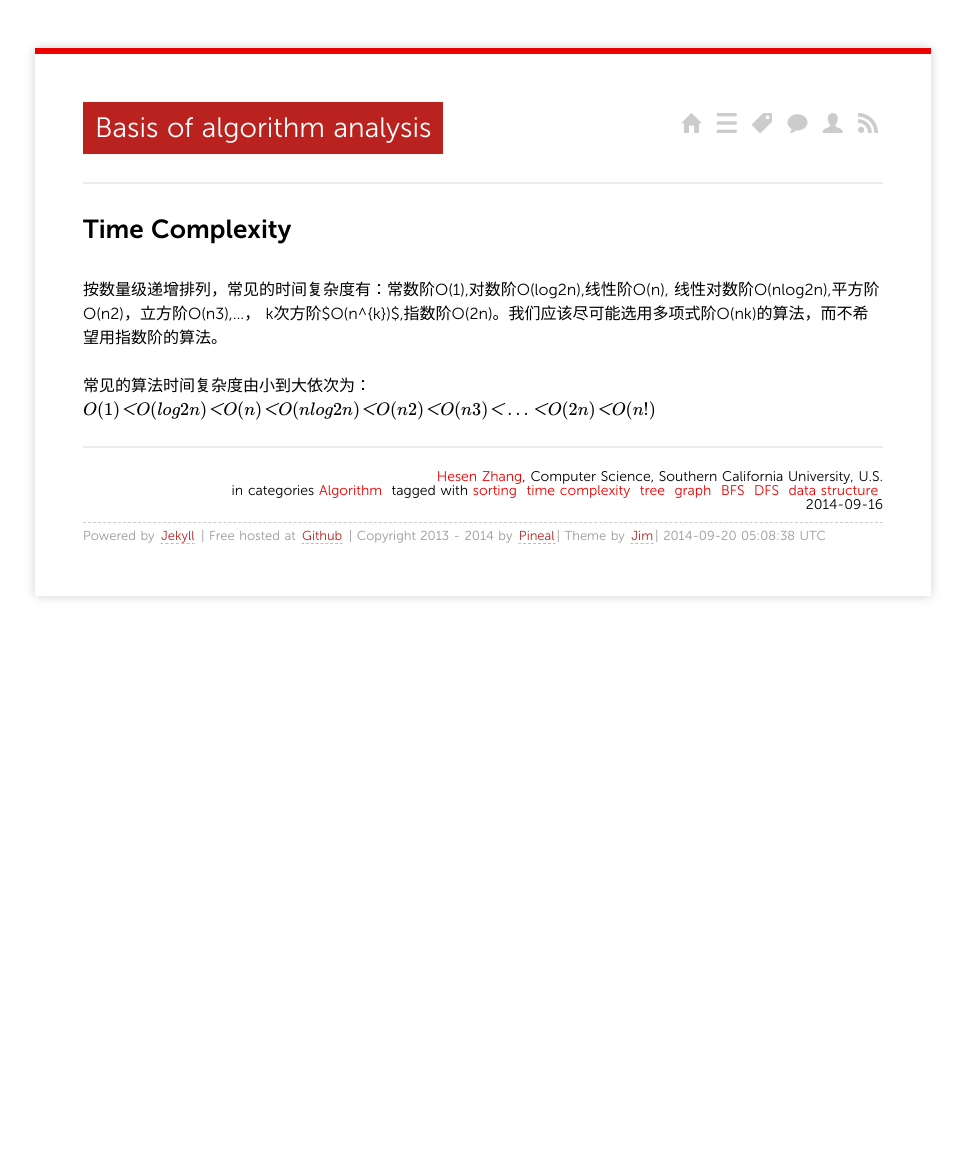
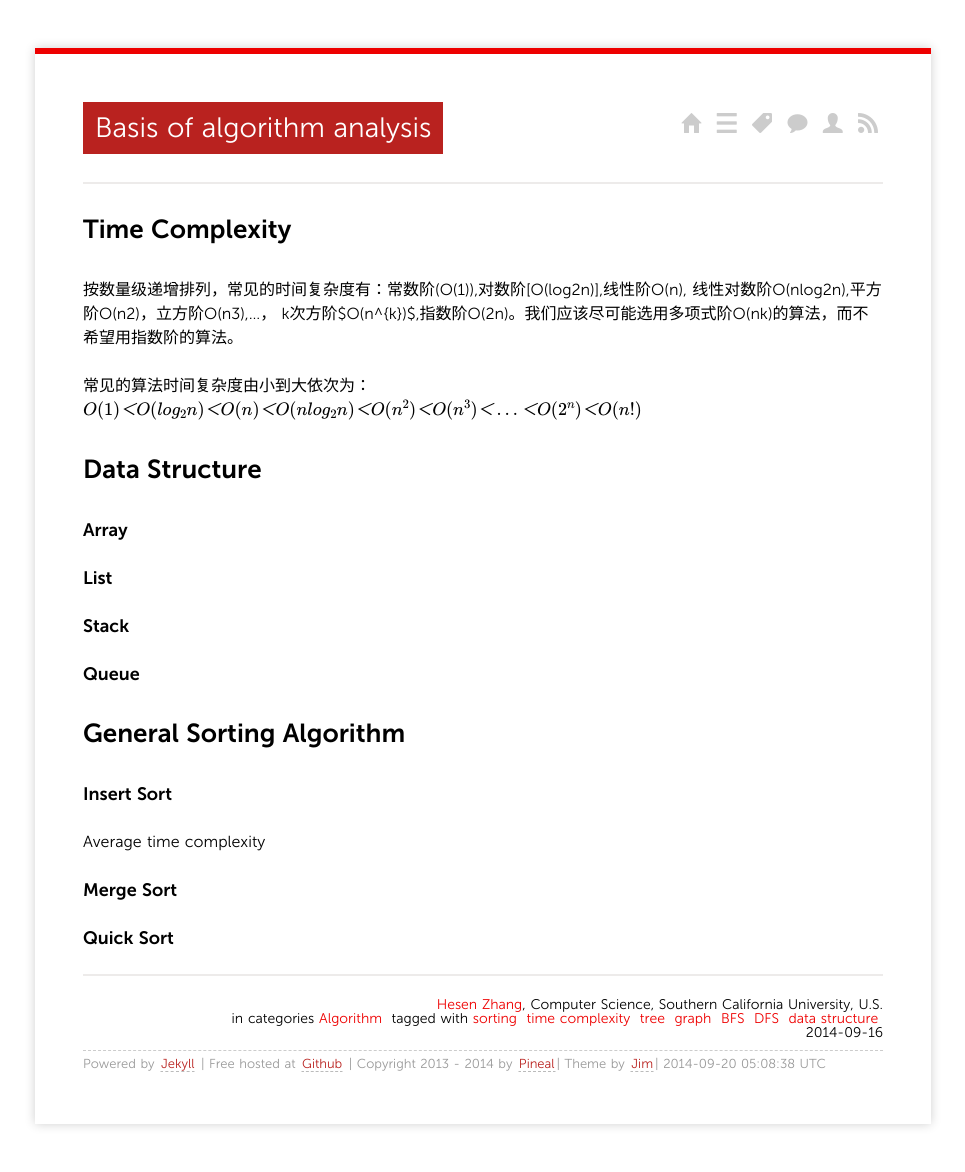
Before and after one commit to pineal/pineal.github.com, a Jekyll site: the page built from _posts/2014/2014-09-16-Basis_of_algorithm_analysis.md, in a window 1280 px wide. Shown: the whole page, without its empty margins (157-1122 px from the left). Built offline with Jekyll 4.4.1, drawn with Linux system fonts in a browser that asks for light colours; nearby versions of some CDN libraries; Markdown is read by kramdown in place of the engine named in the settings; formulas are drawn with MathJax 3; comment, search, counter and statistics services are not loaded; before the commit the page ends 900 px from its top, so only the background shows below that.

Commit message:
Mathjax in-line latex test

```diff
--- a/_posts/2014/2014-09-16-Basis_of_algorithm_analysis.md
+++ b/_posts/2014/2014-09-16-Basis_of_algorithm_analysis.md
@@ -14,7 +14,19 @@
 ---
 
 ##Time Complexity
-按数量级递增排列，常见的时间复杂度有：常数阶O(1),对数阶O(log2n),线性阶O(n), 线性对数阶O(nlog2n),平方阶O(n2)，立方阶O(n3),...， k次方阶$O(n^{k})$,指数阶O(2n)。我们应该尽可能选用多项式阶O(nk)的算法，而不希望用指数阶的算法。
+按数量级递增排列，常见的时间复杂度有：常数阶\(O(1)\),对数阶\[O(log2n)\],线性阶O(n), 线性对数阶O(nlog2n),平方阶O(n2)，立方阶O(n3),...， k次方阶$O(n^{k})$,指数阶O(2n)。我们应该尽可能选用多项式阶O(nk)的算法，而不希望用指数阶的算法。
 
 常见的算法时间复杂度由小到大依次为：
-$$Ο(1)＜Ο(log2n)＜Ο(n)＜Ο(nlog2n)＜Ο(n2)＜Ο(n3)＜…＜Ο(2n)＜Ο(n!)$$
+$$Ο(1)＜Ο(log_2n)＜Ο(n)＜Ο(nlog_2n)＜Ο(n^2)＜Ο(n^3)＜…＜Ο(2^n)＜Ο(n!)$$
+
+##Data Structure
+###Array
+###List
+###Stack
+###Queue
+
+##General Sorting Algorithm
+###Insert Sort
+Average time complexity
+###Merge Sort
+###Quick Sort
```
